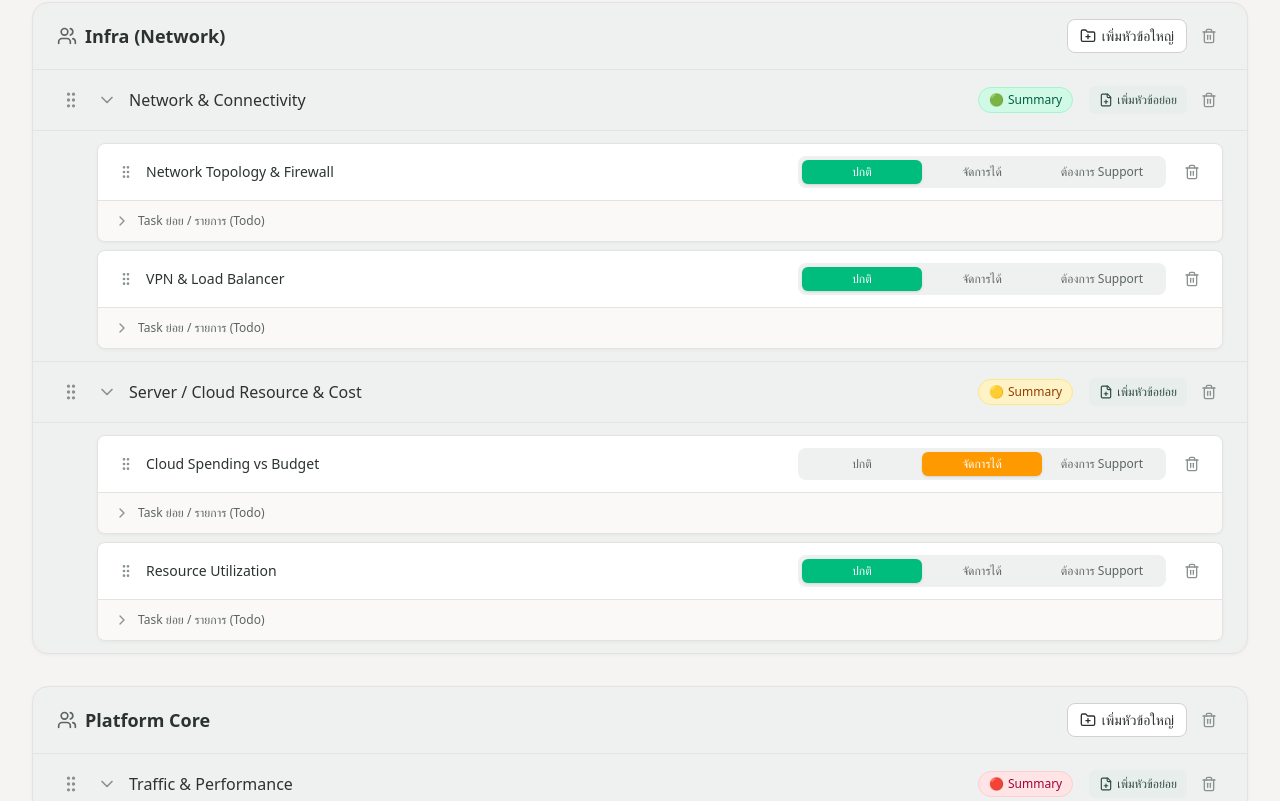
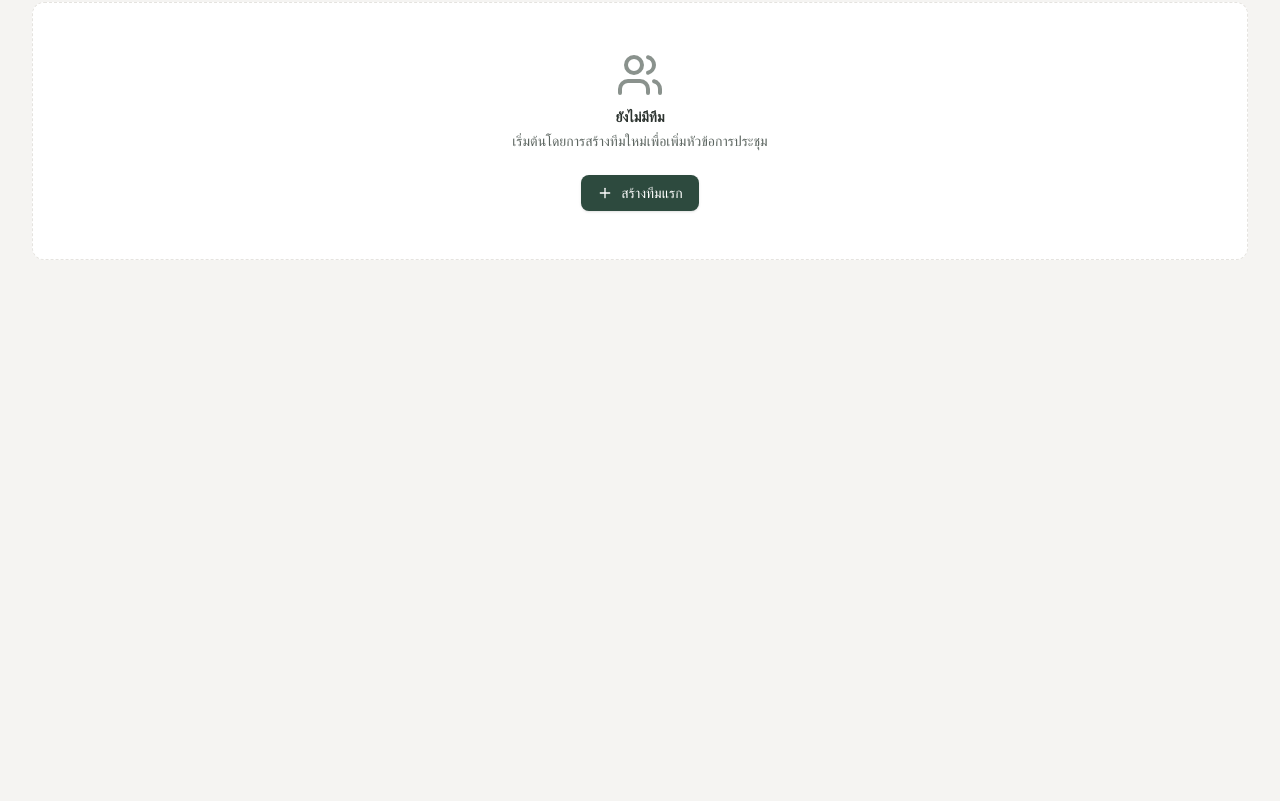
Before and after one commit to chittawan/archtown, a React (Vite) app: page /project in a window 1280 px wide. Shown: the part 259-1060 px from the top of the page. After the commit the page ends 800 px from the top, so only its background shows below. Built offline with nearby package versions, Linux system fonts and the light colour scheme.

Commit message:
cap:add data

```diff
--- a/Data/Cability/_order.md
+++ b/Data/Cability/_order.md
@@ -1 +1,8 @@
 performance-management
+otc
+ftd
+ptp
+hc
+fa
+oth
+data-management
--- /dev/null
+++ b/Data/Cability/data-management.md
@@ -0,0 +1,2 @@
+# Data Management
+Cols: 12
--- /dev/null
+++ b/Data/Cability/fa.md
@@ -0,0 +1,2 @@
+# F&A
+Cols: 4
--- /dev/null
+++ b/Data/Cability/ftd.md
@@ -0,0 +1,2 @@
+# FTD
+Cols: 4
--- /dev/null
+++ b/Data/Cability/hc.md
@@ -0,0 +1,2 @@
+# HC
+Cols: 4
--- /dev/null
+++ b/Data/Cability/otc.md
@@ -0,0 +1,2 @@
+# OTC
+Cols: 4
--- /dev/null
+++ b/Data/Cability/oth.md
@@ -0,0 +1,2 @@
+# OTH
+Cols: 4
--- /dev/null
+++ b/Data/Cability/ptp.md
@@ -0,0 +1,2 @@
+# PTP
+Cols: 4
--- a/src/pages/cability/manage.tsx
+++ b/src/pages/cability/manage.tsx
@@ -335,15 +335,15 @@ export default function CapabilityManagePage() {
     const value = cols && [12, 6, 4, 3].includes(cols) ? cols : 4;
     switch (value) {
       case 12:
-        return 'w-full';
+        return 'col-span-12';
       case 6:
-        return 'w-full sm:basis-1/2 sm:max-w-[50%]';
+        return 'col-span-12 sm:col-span-6';
       case 4:
-        return 'w-full sm:basis-1/3 sm:max-w-[33.333%]';
+        return 'col-span-12 sm:col-span-4';
       case 3:
-        return 'w-full sm:basis-1/4 sm:max-w-[25%]';
+        return 'col-span-12 sm:col-span-3';
       default:
-        return 'w-full';
+        return 'col-span-12';
     }
   }
 
@@ -582,7 +582,7 @@ export default function CapabilityManagePage() {
             items={layout.cabOrder.map((id) => `sortable-cab-${id}`)}
             strategy={rectSortingStrategy}
           >
-            <div className="flex flex-wrap gap-6">
+            <div className="grid grid-cols-12 gap-6">
               {layout.cabOrder.map((cabId) => (
                 <SortableCabCard key={cabId} cabId={cabId} />
               ))}
--- a/src/pages/project/manage.tsx
+++ b/src/pages/project/manage.tsx
@@ -36,41 +36,6 @@ function toCamelCase(s: string): string {
 }
 
 const INITIAL_DATA: Team[] = [
-  {
-    id: 't1',
-    name: 'Infra (Network)',
-    topics: [
-      {
-        id: 'top1',
-        title: 'Network & Connectivity',
-        subTopics: [
-          { id: 'sub1', title: 'Network Topology & Firewall', status: 'GREEN', details: [] },
-          { id: 'sub2', title: 'VPN & Load Balancer', status: 'GREEN', details: [] },
-        ],
-      },
-      {
-        id: 'top2',
-        title: 'Server / Cloud Resource & Cost',
-        subTopics: [
-          { id: 'sub3', title: 'Cloud Spending vs Budget', status: 'YELLOW', details: [] },
-          { id: 'sub4', title: 'Resource Utilization', status: 'GREEN', details: [] },
-        ],
-      },
-    ],
-  },
-  {
-    id: 't2',
-    name: 'Platform Core',
-    topics: [
-      {
-        id: 'top3',
-        title: 'Traffic & Performance',
-        subTopics: [
-          { id: 'sub5', title: 'Request Volume & Latency', status: 'RED', details: [] },
-        ],
-      },
-    ],
-  },
 ];
 
 export default function ProjectManagePage() {
```
